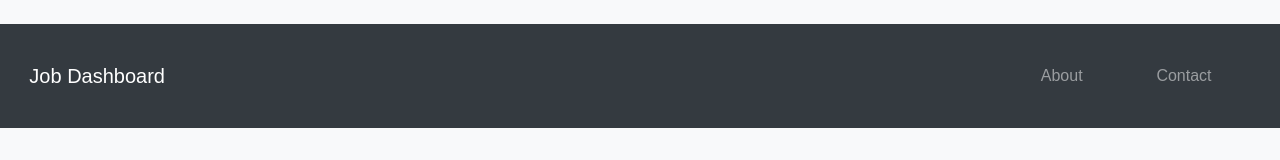
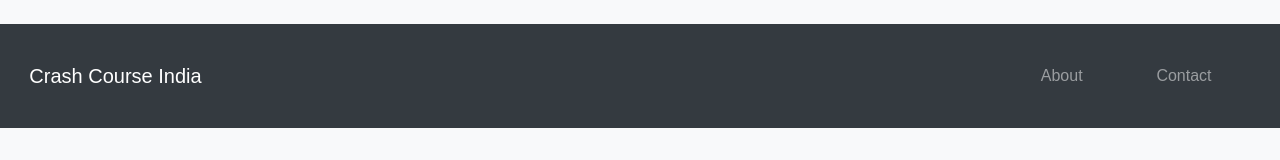
Before and after one commit to Harshch2000/crashcourseindia, a plain HTML site: page index.html in a window 1280 px wide. Shown: the top 160 px of the page. Drawn offline with nearby package versions, Linux system fonts and the light colour scheme.

Commit message:
Update index.html

```diff
--- a/index.html
+++ b/index.html
@@ -3,7 +3,7 @@
 <head>
     <meta charset="UTF-8">
     <meta name="viewport" content="width=device-width, initial-scale=1.0">
-    <title>Job Dashboard</title> <!-- Updated title -->
+    <title>Crash Course India</title>
     <!-- Bootstrap CSS -->
     <link rel="stylesheet" href="https://stackpath.bootstrapcdn.com/bootstrap/4.5.2/css/bootstrap.min.css">
     <!-- Custom CSS -->
@@ -25,7 +25,7 @@
 
 <!-- Navbar -->
 <nav class="navbar navbar-expand-lg navbar-dark bg-dark">
-    <a class="navbar-brand" href="#">Job Dashboard</a> <!-- Updated heading -->
+    <a class="navbar-brand" href="#">Crash Course India</a>
     <button class="navbar-toggler" type="button" data-toggle="collapse" data-target="#navbarNav" aria-controls="navbarNav" aria-expanded="false" aria-label="Toggle navigation">
         <span class="navbar-toggler-icon"></span>
     </button>
```
